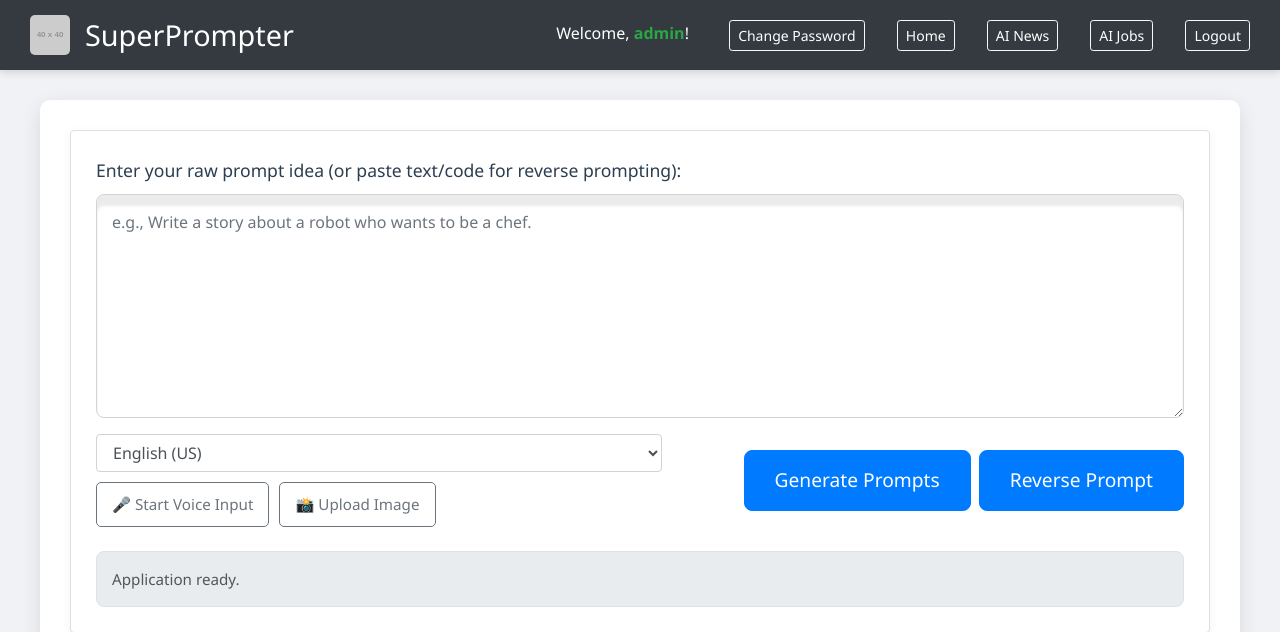
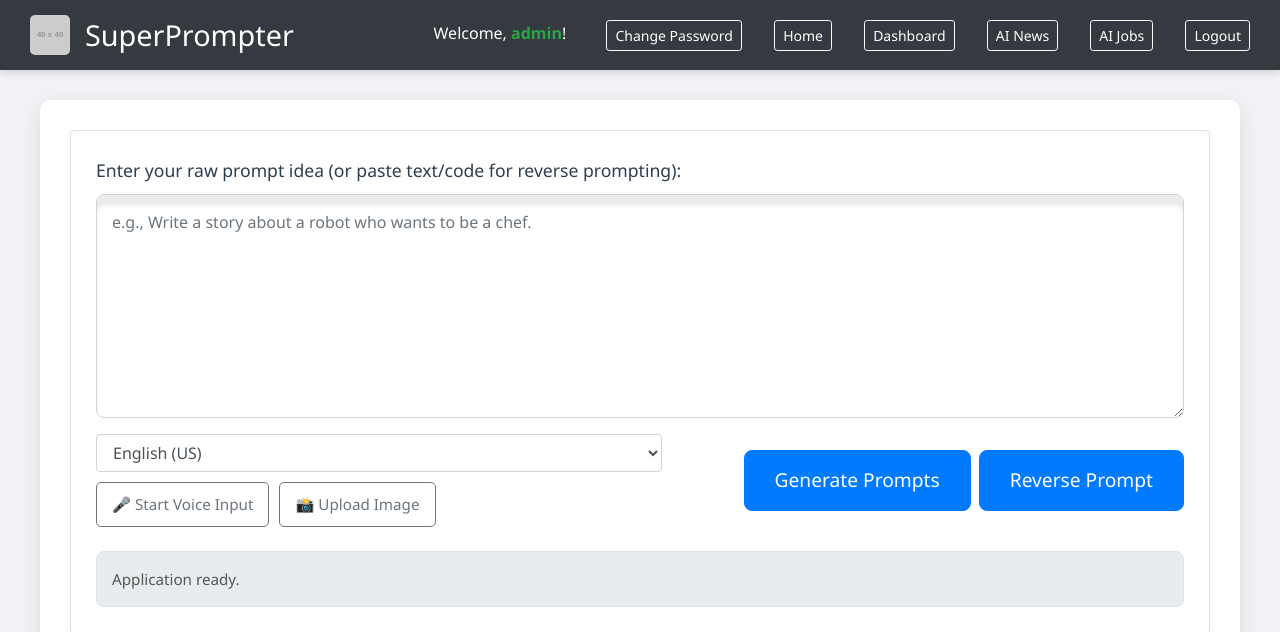
Before and after one commit to simpdatasush/promptsgenerator, a Flask app: page /app_home in a window 1280 px wide. Shown: the top 632 px of the page. Run offline with Flask 3, Linux system fonts and the light colour scheme; a user stored in the database is signed in; grey boxes labelled with a size stand in for pictures from a placeholder-image service; data that the repository does not hold is empty; some libraries are stand-ins or nearby versions.

Commit message:
Add Dashboard link for authenticated users

```diff
--- a/templates/index.html
+++ b/templates/index.html
@@ -543,6 +543,7 @@
                 <span class="mr-3">Welcome, <strong class="username">{{ current_user.username }}</strong>!</span>
                 <a href="{{ url_for('change_password') }}" class="btn btn-outline-light btn-sm mr-2">Change Password</a>
                 <a href="{{ url_for('landing') }}" class="btn btn-outline-light btn-sm mr-2">Home</a>
+                <a href="{{ url_for('dashboard') }}" class="btn btn-outline-light btn-sm mr-2">Dashboard</a>
                 <a href="{{ url_for('all_news') }}" class="btn btn-outline-light btn-sm mr-2">AI News</a>
                 <a href="{{ url_for('all_jobs') }}" class="btn btn-outline-light btn-sm mr-2">AI Jobs</a>
                 <a href="{{ url_for('logout') }}" class="btn btn-outline-light btn-sm">Logout</a>
```
